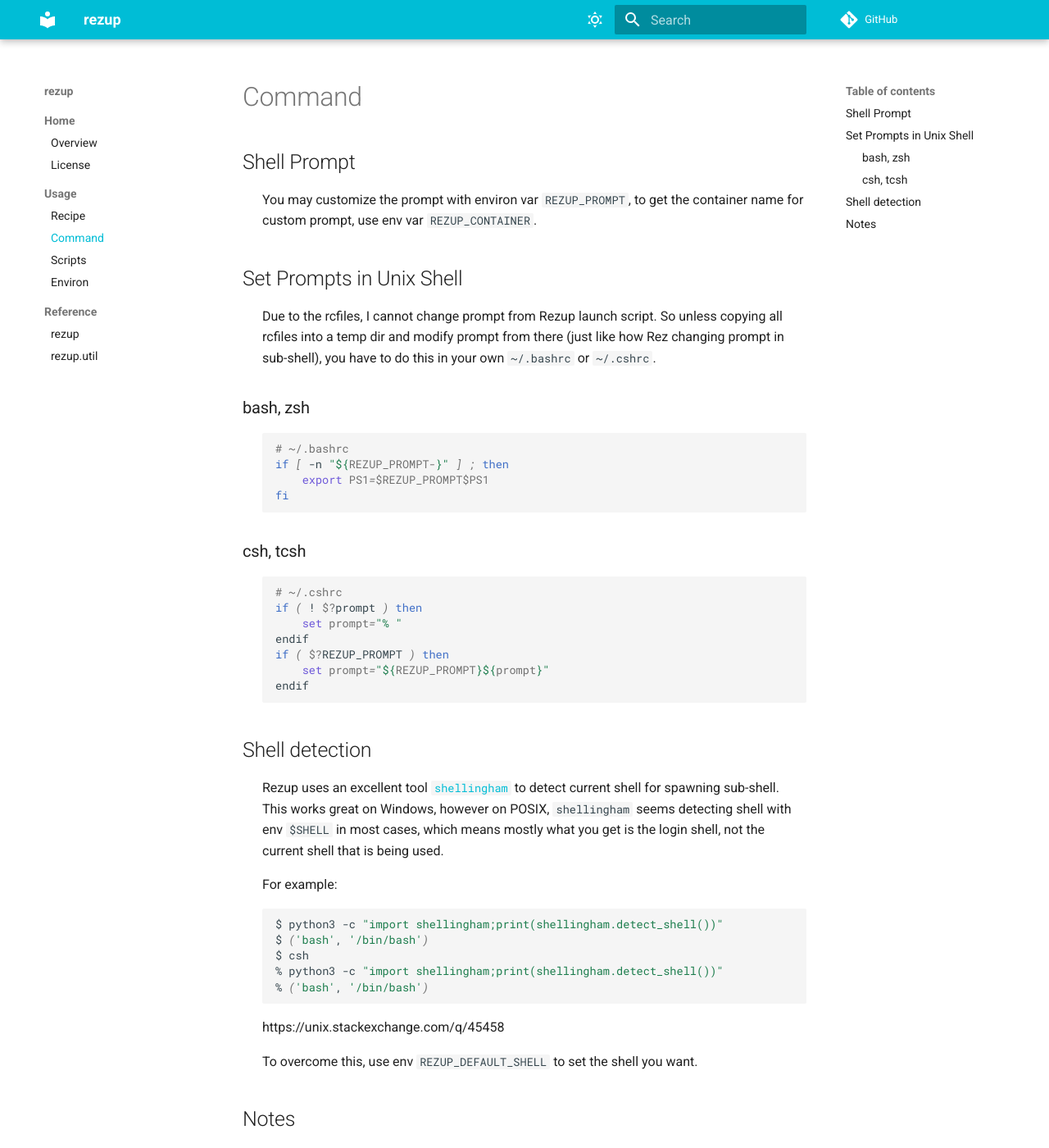
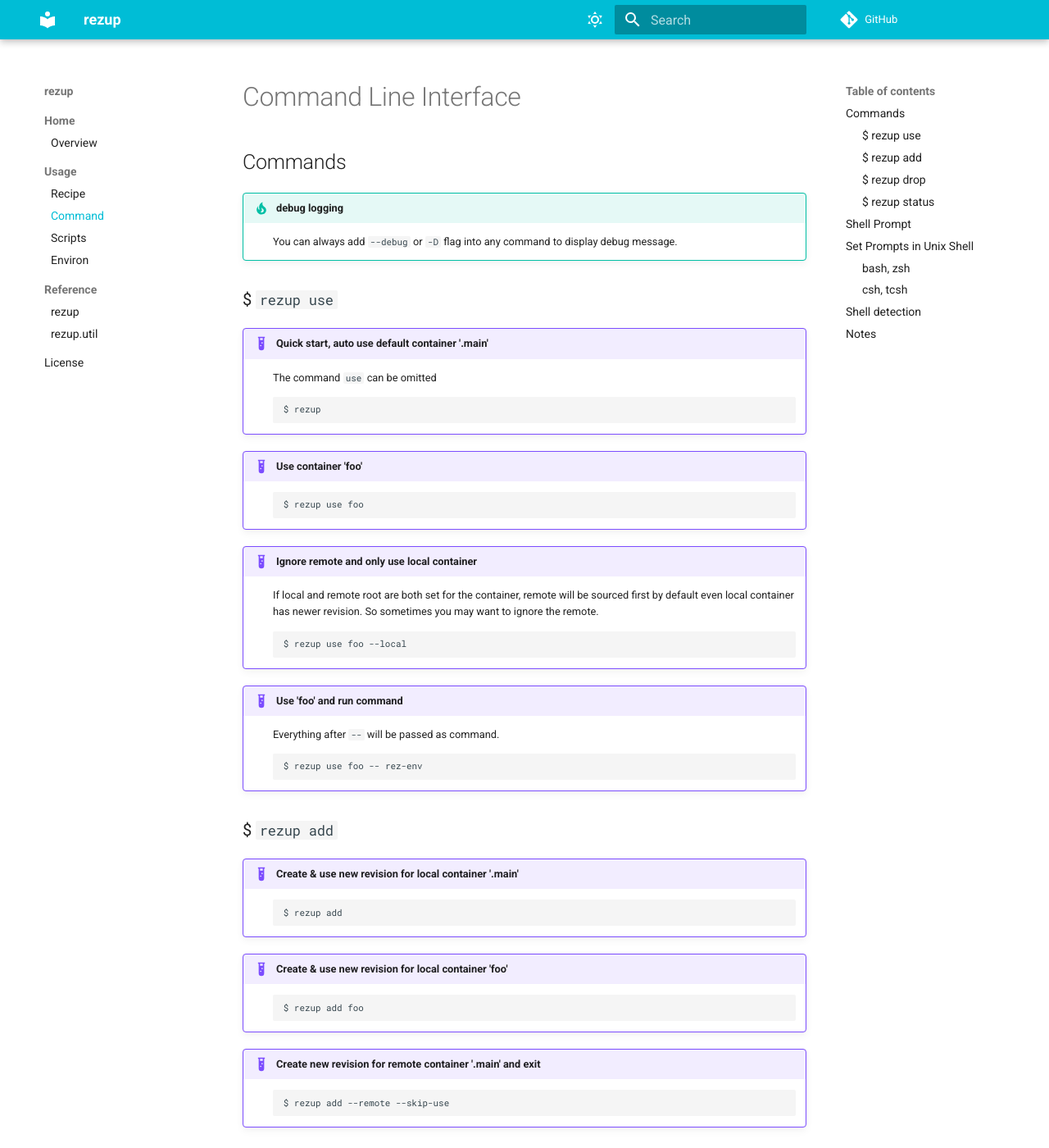
Before and after one commit to davidlatwe/rezup, an MkDocs documentation site: the page built from docs/command.md, in a window 1280 px wide and 1400 px high. Shown: the whole window at 82% size. Built offline with MkDocs 1.6.1 and Material for MkDocs 9.7.7, drawn with Linux system fonts in a browser that asks for light colours; comment, search, counter and statistics services are not loaded; some of the changed text lies outside the part shown.

Commit message:
update docs

````diff
--- a/README.md
+++ b/README.md
@@ -50,4 +50,4 @@
 $ rezup --help
 ```
 
-Or, [Read The Docs]("")
+Or, [Read The Docs]("https://davidlatwe.github.io/rezup/")
--- a/docs/command.md
+++ b/docs/command.md
@@ -1,4 +1,68 @@
 
+# Command Line Interface
 
+## Commands
+
+!!! tip "debug logging"
+    You can always add `--debug` or `-D` flag into any command to display debug message.
+
+### $ `rezup use`
+
+!!! example "Quick start, auto use default container '.main'"
+    The command `use` can be omitted
+    ```shell
+    $ rezup
+    ```
+
+!!! example "Use container 'foo'"
+    ```shell
+    $ rezup use foo
+    ```
+
+!!! example "Ignore remote and only use local container"
+    If local and remote root are both set for the container, remote will be sourced first by default even local container has newer revision. So sometimes you may want to ignore the remote.
+    ```shell
+    $ rezup use foo --local
+    ```
+
+!!! example "Use 'foo' and run command"
+    Everything after `--` will be passed as command.
+    ```shell
+    $ rezup use foo -- rez-env
+    ```
+
+### $ `rezup add`
+
+!!! example "Create & use new revision for local container '.main'"
+    ```shell
+    $ rezup add
+    ```
+
+!!! example "Create & use new revision for local container 'foo'"
+    ```shell
+    $ rezup add foo
+    ```
+
+!!! example "Create new revision for remote container '.main' and exit"
+    ```shell
+    $ rezup add --remote --skip-use
+    ```
+
+### $ `rezup drop`
+
+!!! danger "Not ready for prime-time"
+    This command actually is not fully functional yet.
+
+### $ `rezup status`
+
+!!! example "List containers and info"
+    ```shell
+    $ rezup status
+    ```
+
+!!! example "Show detailed info of specific container"
+    ```shell
+    $ rezup status foo
+    ```
 
 --8<-- "src/rezup/launch/README.md"
--- a/mkdocs.yml
+++ b/mkdocs.yml
@@ -6,7 +6,6 @@
 
 theme:
   name: "material"
-
   palette:
     - media: "(prefers-color-scheme: light)"
       scheme: default
@@ -31,39 +30,40 @@
   - stylesheets/extra.css
 
 markdown_extensions:
-- pymdownx.tabbed
-- pymdownx.details
-- pymdownx.snippets:
-    check_paths: true
-- pymdownx.highlight
-- pymdownx.superfences
+  - admonition
+  - pymdownx.tabbed
+  - pymdownx.details
+  - pymdownx.snippets:
+      check_paths: true
+  - pymdownx.highlight
+  - pymdownx.superfences
 
 plugins:
-- search
-- mkdocstrings:
-    watch:
-      - src
-    handlers:
-      python:
-        setup_commands:
-          - import sys
-          - sys.path.insert(0, "src")
-        selection:
-          docstring_style: 'google'
-          inherited_members: false
-          filters:
-            - "!^_"  # exclude all members starting with _
-            - "^__init__$"  # but always include __init__ modules and methods
+  - search
+  - mkdocstrings:
+      watch:
+        - src
+      handlers:
+        python:
+          setup_commands:
+            - import sys
+            - sys.path.insert(0, "src")
+          selection:
+            docstring_style: 'google'
+            inherited_members: false
+            filters:
+              - "!^_"  # exclude all members starting with _
+              - "^__init__$"  # but always include __init__ modules and methods
 
 nav:
-    - Home:
-      - Overview: index.md
-      - License: license.md
-    - Usage:
-      - Recipe: recipe.md
-      - Command: command.md
-      - Scripts: scripts.md
-      - Environ: environ.md
-    - Reference:
-      - rezup: rezup.md
-      - rezup.util: rezup.util.md
+  - Home:
+    - Overview: index.md
+  - Usage:
+    - Recipe: recipe.md
+    - Command: command.md
+    - Scripts: scripts.md
+    - Environ: environ.md
+  - Reference:
+    - rezup: rezup.md
+    - rezup.util: rezup.util.md
+  - License: license.md
--- a/src/rezup/launch/README.md
+++ b/src/rezup/launch/README.md
@@ -1,7 +1,9 @@
 
 ## Shell Prompt
 
-You may customize the prompt with environ var `REZUP_PROMPT`, to get the container name for custom prompt, use env var `REZUP_CONTAINER`.
+You may customize the prompt with environ var `REZUP_PROMPT`.
+
+To get the container name for custom prompt, use env var `REZUP_CONTAINER`. You may also want to use `REZUP_USING_REMOTE` to indicate whether current rez venv session is sourced from local or remote container.
 
 
 ## Set Prompts in Unix Shell
@@ -43,7 +45,7 @@
 % ('bash', '/bin/bash')
 ```
 
-https://unix.stackexchange.com/q/45458
+[Why $SHELL doesn't change when I run new shell?](https://unix.stackexchange.com/q/45458)
 
 To overcome this, use env `REZUP_DEFAULT_SHELL` to set the shell you want.
 
````
Also changed, not shown: docs/environ.md (+6 -6 lines), docs/scripts.md (+11 -1 lines).
